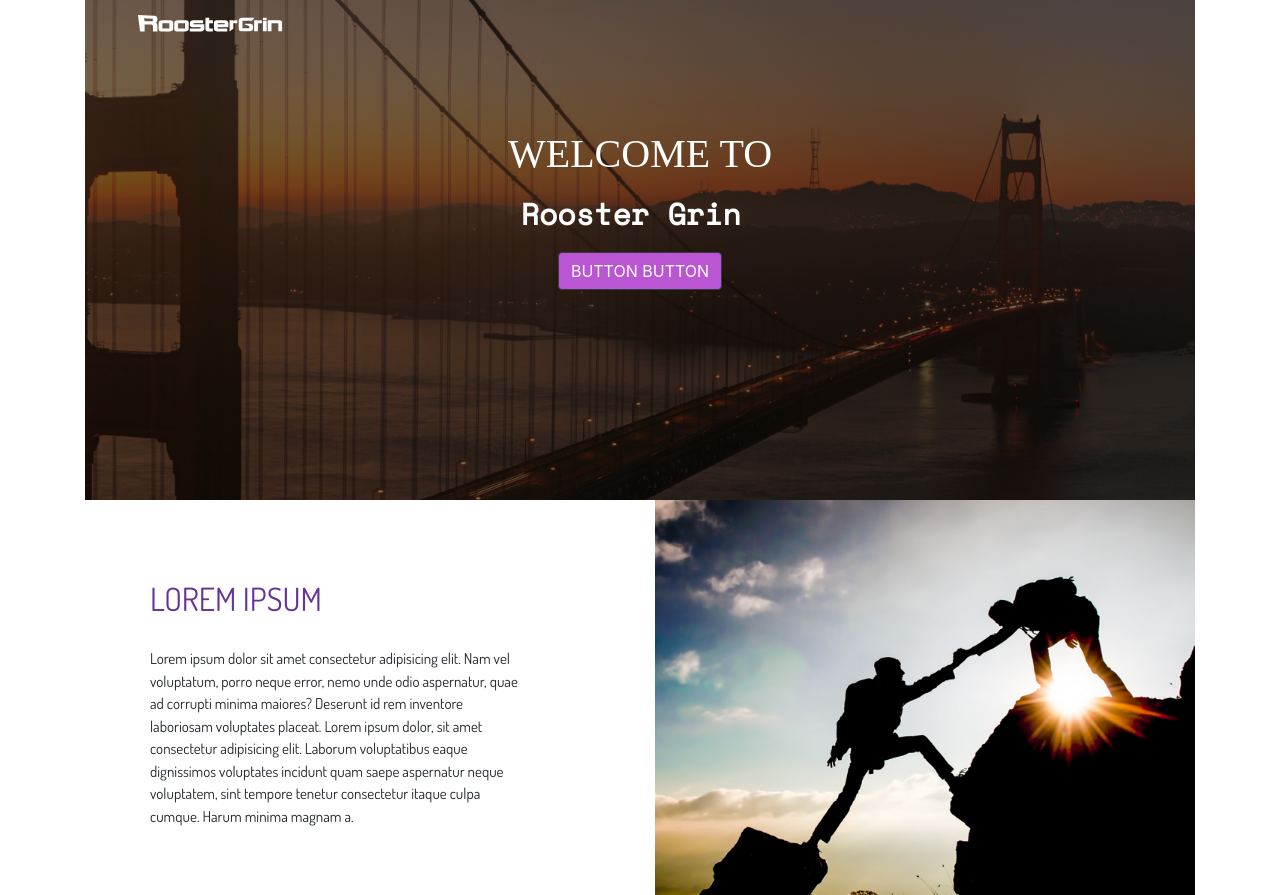
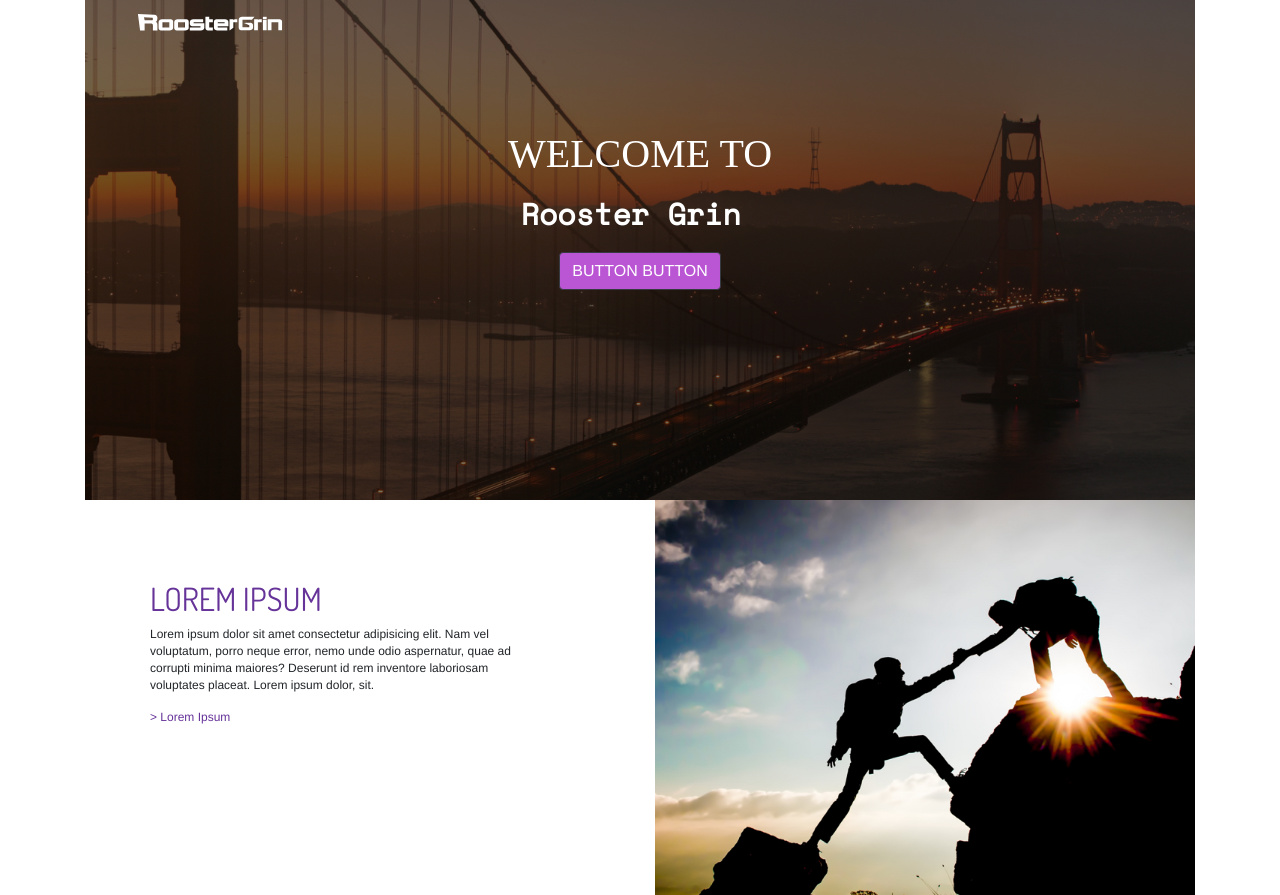
Before and after one commit to NyAntsaR/Front-End-Rooster-Grin---React, a React (Create React App) app: page / in a window 1280 px wide. Built offline with nearby package versions, Linux system fonts and the light colour scheme; a web font is replaced by a local one.

Commit message:
Read more button

```diff
--- a/package.json
+++ b/package.json
@@ -3,15 +3,18 @@
   "version": "0.1.0",
   "private": true,
   "dependencies": {
+    "@crossfield/react-read-more": "^0.2.0",
     "@testing-library/jest-dom": "^4.2.4",
     "@testing-library/react": "^9.4.0",
     "@testing-library/user-event": "^7.2.1",
     "react": "^16.12.0",
     "react-dom": "^16.12.0",
+    "react-read-more-less": "^0.1.6",
     "react-responsive": "^8.0.3",
     "react-scripts": "3.3.0",
     "react-typical": "^0.1.3",
-    "react-typing-animation": "^1.6.2"
+    "react-typing-animation": "^1.6.2",
+    "read-more-react": "^1.0.9"
   },
   "scripts": {
     "start": "react-scripts start",
--- /dev/null
+++ b/src/components/SectionTwo/ReadMore.js
@@ -0,0 +1,128 @@
+import React, {Component} from 'react';
+import './read-more.css';
+
+const ELLIPSES = '.';
+const SHOW_LESS_TEXT = '> Ipsum Lorem';
+const SHOW_MORE_TEXT = '> Lorem Ipsum';
+
+export default class ReadMore extends Component {
+
+  static defaultProps = {
+    numberOfLines: 4,
+    lineHeight: 1,
+    readMoreCharacterLimit: 400,
+    showLessButton: false
+  }
+
+  state = {
+    showingAll: false
+  }
+
+  componentDidMount() {
+    this.props.onContentChange();
+  }
+
+  toggleReadMore = () => {
+    this.setState({
+      showingAll: !this.state.showingAll
+    });
+  }
+
+  _getReadMoreParts = ({text, numberOfLines, readMoreCharacterLimit}) => {
+      let teaserText;
+      let remainingText;
+      let remainingWordsArray = [];
+
+      if (text) {
+          const teaserWordsArray = text.split(' ');
+
+          while (teaserWordsArray.join(' ').length > readMoreCharacterLimit ) {
+              remainingWordsArray.unshift(teaserWordsArray.pop());
+          }
+
+          teaserText = teaserWordsArray.join(' ');
+
+          if (remainingWordsArray.length > 0) {
+              remainingText = remainingWordsArray.join(' ');
+          }
+      }
+
+      return {
+          teaserText,
+          remainingText
+      };
+  };
+
+  getText = ({showingAll, text, readMoreCharacterLimit, numberOfLines}) => {
+    let {
+      teaserText,
+      remainingText
+     } = this._getReadMoreParts({text, numberOfLines, readMoreCharacterLimit});
+
+    if (!showingAll && text.length > readMoreCharacterLimit) {
+      return (
+        <span>
+          {teaserText.replace(/\s*$/, "")}
+          <span className="read-more__text--remaining read-more__text--hide">
+            {remainingText}
+          </span>{ELLIPSES}
+        </span>
+      );
+    }
+
+    return (
+      <span>
+        {teaserText}
+        <span className="read-more__text--remaining read-more__text--show">
+          {remainingText}
+        </span>
+      </span>
+    );
+  }
+
+  getActionButton = ({showingAll, showLessButton}) => {
+    if (showingAll && !showLessButton) {
+      return
+    }
+
+    let buttonText = showingAll ? SHOW_LESS_TEXT : SHOW_MORE_TEXT;
+
+    return (
+      <button
+        onClick={this.toggleReadMore}
+        className="read-more__button"
+        >
+          {buttonText}
+      </button>
+    );
+  }
+
+  render () {
+    let {
+      text,
+      readMoreCharacterLimit,
+      showLessButton,
+      onContentChange,
+      numberOfLines,
+      lineHeight
+    } = this.props;
+
+    console.log(numberOfLines, lineHeight, numberOfLines * lineHeight);
+    let maxHeight = numberOfLines * lineHeight;
+    let style = {
+      lineHeight,
+      maxHeight: `${maxHeight}em`
+    }
+    let {showingAll} = this.state;
+    let textToDisplay = this.getText({showingAll, text, readMoreCharacterLimit, numberOfLines});
+    let actionButton = this.getActionButton({showingAll, showLessButton});
+
+    return (
+      <div className="read-more" style={style}>
+        {textToDisplay} <br></br>
+        {actionButton}
+      </div>
+    )
+  };
+
+};
--- a/src/components/SectionTwo/SectionTwo.jsx
+++ b/src/components/SectionTwo/SectionTwo.jsx
@@ -1,6 +1,7 @@
-import React from 'react';
+import React, { Component } from 'react';
 import styles from '../SectionTwo/SectionTwo.module.css';
 import { useMediaQuery } from 'react-responsive';
+import ReadMore from '../SectionTwo/ReadMore'
 import image from '../../image/img-1.jpg'
 
 const Desktop = ({ children }) => {
@@ -17,7 +18,28 @@ const Mobile = ({ children }) => {
 }
 
 
-const SectionTwo = props => (
+class SectionTwo extends Component {
+    constructor(){
+        super();
+        this.state = {
+            name: 'React'
+        };
+    }
+
+    componentDidMount() {
+        console.log('mounted width - ');
+      }
+
+      getWrapperWidth () {
+        if (this.wrapper) {
+          console.log('get wrapper width');
+        } else {
+          console.log('get wrapper - no wrapper');
+        }
+      }
+
+    render() {
+        return (
             <>
                 <Desktop>
                     <div className="container">
@@ -25,7 +47,9 @@ const SectionTwo = props => (
                             <div className="col-lg-6">
                                 <div className="container" id={styles.text}>
                                     <h2 className={styles.header}>Lorem ipsum</h2>
-                            <p className={styles.paragraph}> Lorem ipsum dolor sit amet consectetur adipisicing elit.
+
+                                    <ReadMore
+                                        text="Lorem ipsum dolor sit amet consectetur adipisicing elit.
                                         Nam vel voluptatum, porro neque error, nemo unde odio aspernatur,
                                         quae ad corrupti minima maiores? Deserunt id rem inventore laboriosam
                                         voluptates placeat.
@@ -33,7 +57,14 @@ const SectionTwo = props => (
                                         Laborum voluptatibus eaque dignissimos voluptates incidunt quam saepe aspernatur
                                         neque voluptatem, sint tempore tenetur consectetur itaque culpa cumque.
                                         Harum minima magnam a.
-                            </p>
+                                        Lorem ipsum dolor sit amet consectetur adipisicing elit.
+                                        Quod voluptates temporibus, autem impedit consequatur beatae animi a dolor quidem
+                                        corrupti aliquid sunt! Laudantium, facilis soluta est quo necessitatibus libero ad."
+                                        numberOfLines={4}
+                                        lineHeight={1.4}
+                                        showLessButton={true}
+                                        onContentChange={this.getWrapperWidth}
+                                    />
                                 </div>
                             </div>
 
@@ -50,7 +81,8 @@ const SectionTwo = props => (
                             <div className="col-lg-6">
                                 <div className="container" style={{margin: "20px", padding: "20px"}}>
                                     <h2 className={styles.header} style={{fontSize: "25px"}}>Lorem ipsum</h2>
-                            <p className={styles.paragraph} style={{fontSize: '15px'}}> Lorem ipsum dolor sit amet consectetur adipisicing elit.
+                                    <ReadMore
+                                        text="Lorem ipsum dolor sit amet consectetur adipisicing elit.
                                         Nam vel voluptatum, porro neque error, nemo unde odio aspernatur,
                                         quae ad corrupti minima maiores? Deserunt id rem inventore laboriosam
                                         voluptates placeat.
@@ -60,8 +92,12 @@ const SectionTwo = props => (
                                         Harum minima magnam a.
                                         Lorem ipsum dolor sit amet consectetur adipisicing elit.
                                         Quod voluptates temporibus, autem impedit consequatur beatae animi a dolor quidem
-                                corrupti aliquid sunt! Laudantium, facilis soluta est quo necessitatibus libero ad.
-                            </p>
+                                        corrupti aliquid sunt! Laudantium, facilis soluta est quo necessitatibus libero ad."
+                                        numberOfLines={4}
+                                        lineHeight={1.4}
+                                        showLessButton={true}
+                                        onContentChange={this.getWrapperWidth}
+                                    />
                                 </div>
                             </div>
 
@@ -76,9 +112,10 @@ const SectionTwo = props => (
                 <div className="container">
                         <div className="row">
                             <div className="col-lg-6">
-                        <div className="container" style={{margin: "10px", padding: "20px"}}>
+                                <div className="container" style={{margin: "40px 9px 30px 30px", height:'230px', padding: "25px"}}>
                                     <h2 className={styles.header} style={{fontSize: "20px"}}>Lorem ipsum</h2>
-                            <p className={styles.paragraph}> Lorem ipsum dolor sit amet consectetur adipisicing elit.
+                                    <ReadMore
+                                        text="Lorem ipsum dolor sit amet consectetur adipisicing elit.
                                         Nam vel voluptatum, porro neque error, nemo unde odio aspernatur,
                                         quae ad corrupti minima maiores? Deserunt id rem inventore laboriosam
                                         voluptates placeat.
@@ -86,17 +123,27 @@ const SectionTwo = props => (
                                         Laborum voluptatibus eaque dignissimos voluptates incidunt quam saepe aspernatur
                                         neque voluptatem, sint tempore tenetur consectetur itaque culpa cumque.
                                         Harum minima magnam a.
-                            </p>
+                                        Lorem ipsum dolor sit amet consectetur adipisicing elit.
+                                        Quod voluptates temporibus, autem impedit consequatur beatae animi a dolor quidem
+                                        corrupti aliquid sunt! Laudantium, facilis soluta est quo necessitatibus libero ad."
+                                        numberOfLines={4}
+                                        lineHeight={1.4}
+                                        showLessButton={true}
+                                        onContentChange={this.getWrapperWidth}
+                                    />
                                 </div>
                             </div>
 
                             <div className="col-lg-6 nopadding">
-                        <img id={styles.imgSection} src={image} alt="sunset-team" />
+                                <img id={styles.imgSection} style={{paddingTop: "10px"}} src={image} alt="sunset-team" />
                             </div>
                         </div>
                     </div>
                 </Mobile>
             </>
         )
+    }
+}
+
 
 export default SectionTwo;
--- /dev/null
+++ b/src/components/SectionTwo/read-more.css
@@ -0,0 +1,36 @@
+body, button {
+    font-family: "Helvetica Neue", Helvetica, Arial, sans-serif;
+    font-size: 12px;
+}
+
+.read-more__button {
+    background-color: transparent;
+    outline: none;
+    border: 0;
+    padding: 0;
+    margin-top: 15px;
+    font-size: 12px;
+    cursor: pointer;
+    color: #663399;
+
+}
+
+.read-more__button:hover {
+    text-decoration: underline;
+}
+
+.read-more__text--hide {
+   max-height: 0;
+   font-size: 0;
+   opacity: 0;
+}
+
+.read-more__text--show {
+    max-height: 10em;
+    opacity: 1;
+    font-size: inherit;
+}
+
+.read-more__text--remaining {
+    transition: opacity 240ms ease;
+}
```
Also changed, not shown: src/components/SectionThree/SectionThree.jsx (added, +44 -0 lines), src/components/SectionThree/SectionThree.module.css (added), src/components/SectionTwo/SectionTwo.module.css (line endings or trailing spaces), 1 other file (tests, documents, lock files or other folders). Lines whose indentation alone changed are shown as unchanged.
